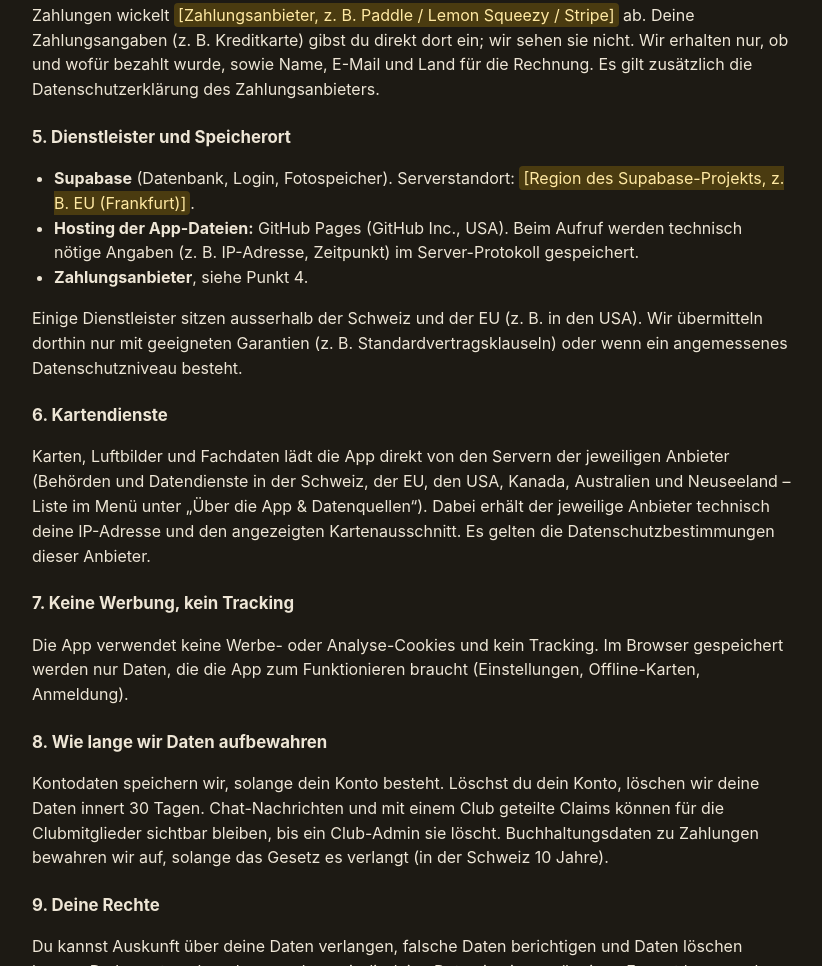
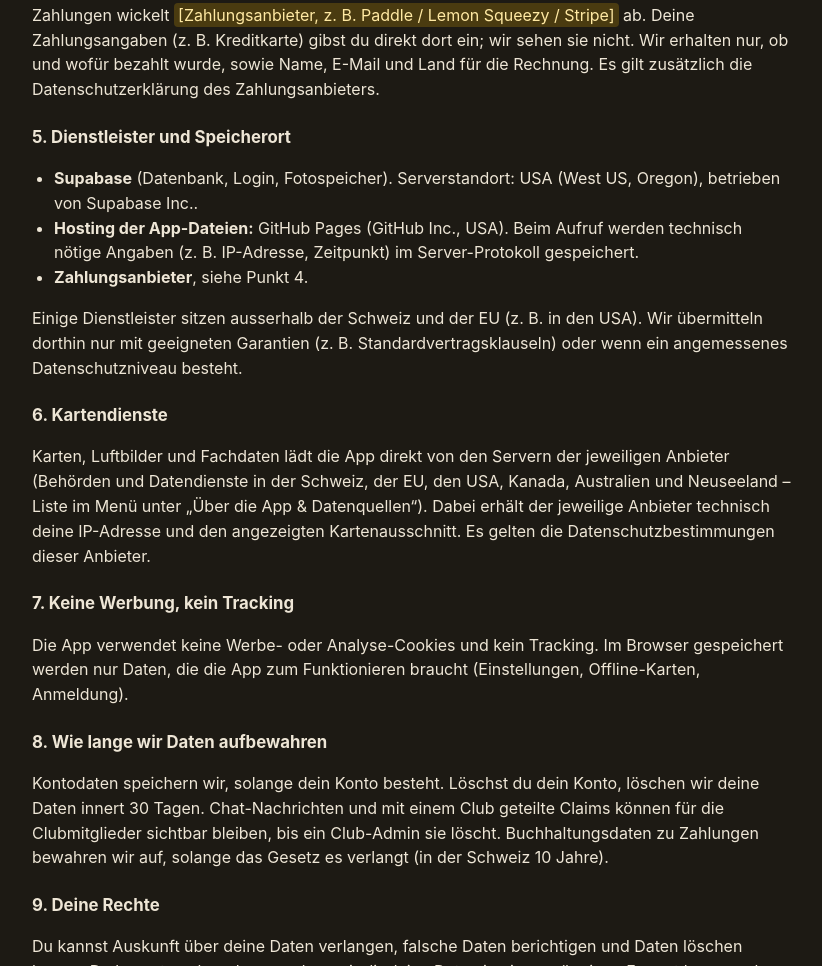
Before and after one commit to Maesibox/mausibox, a plain HTML site: page legal.html in a window 1280 px wide. Shown: the part 1379-2345 px from the top of the page, without its empty margins (228-1050 px from the left). Drawn offline with Linux system fonts and the light colour scheme.

Commit message:
legal.html: Supabase-Region eingetragen
Co-Authored-By: Claude Opus 5.5 <noreply@anthropic.com>
Claude-Session: https://claude.ai/code/session_017cWw8Kv67VQZYyhZnFNNKw

```diff
--- a/legal.html
+++ b/legal.html
@@ -81,7 +81,7 @@
 
   <h3>5. Dienstleister und Speicherort</h3>
   <ul>
-    <li><b>Supabase</b> (Datenbank, Login, Fotospeicher). Serverstandort: <span class="todo">[Region des Supabase-Projekts, z. B. EU (Frankfurt)]</span>.</li>
+    <li><b>Supabase</b> (Datenbank, Login, Fotospeicher). Serverstandort: USA (West US, Oregon), betrieben von Supabase Inc..</li>
     <li><b>Hosting der App-Dateien:</b> GitHub Pages (GitHub Inc., USA). Beim Aufruf werden technisch nötige Angaben (z. B. IP-Adresse, Zeitpunkt) im Server-Protokoll gespeichert.</li>
     <li><b>Zahlungsanbieter</b>, siehe Punkt 4.</li>
   </ul>
```
